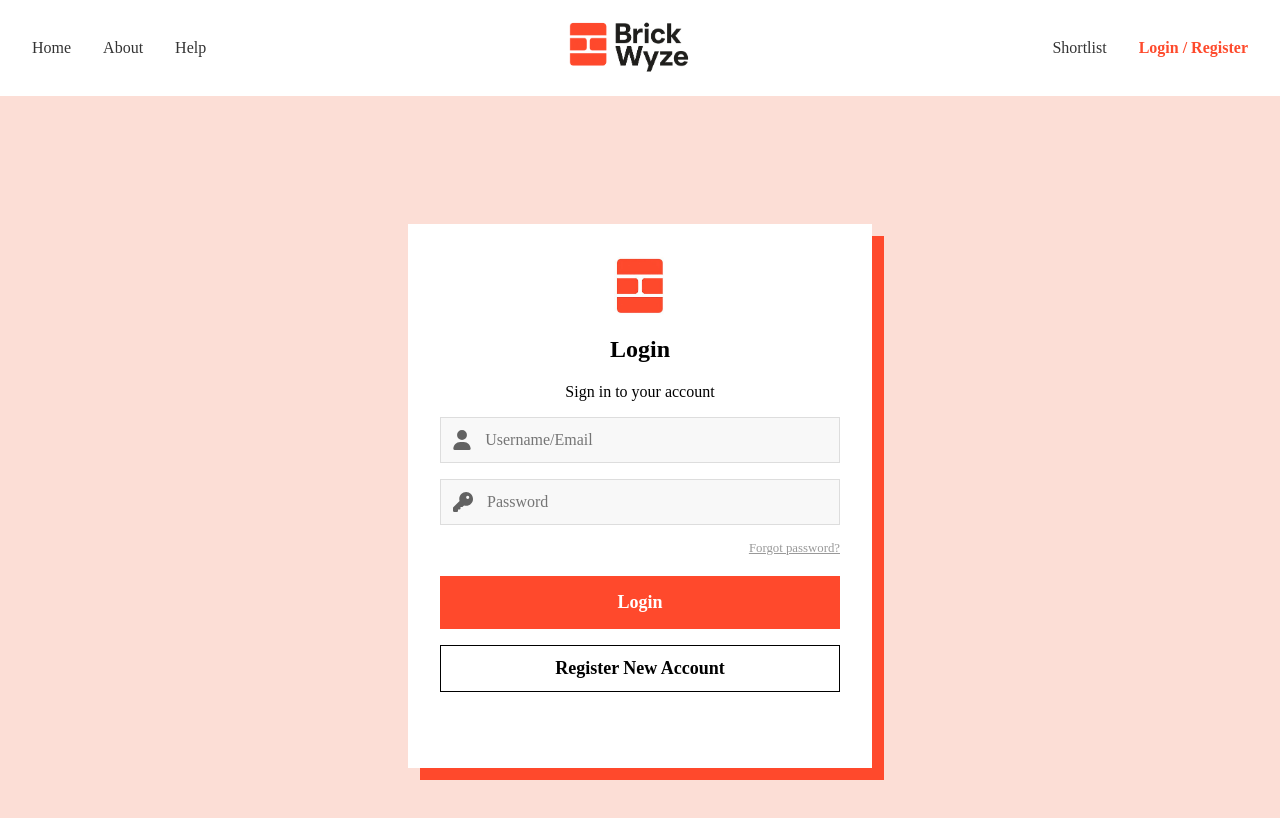
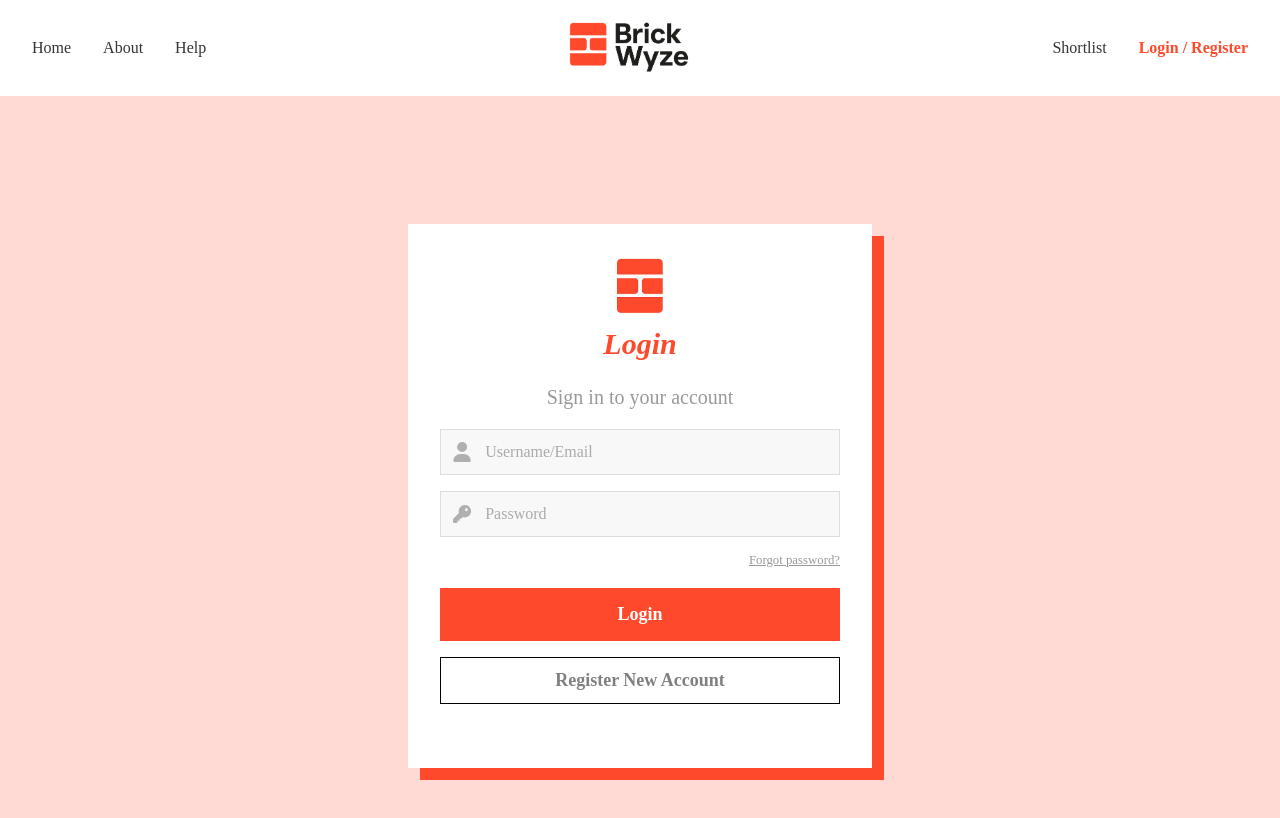
Before and after one commit to Zhuowen-Chen/brickwyze-homepage, a React (Create React App) app: page /login in a window 1280 px wide. Shown: the top 818 px of the page. Built offline with nearby package versions, Linux system fonts and the light colour scheme; a web font is replaced by a local one.

Commit message:
edit login page

```diff
--- a/src/App.css
+++ b/src/App.css
@@ -785,7 +785,7 @@ a {
 
 /* Login */
 .login-page {
-  background-color: #fcded6;
+  background-color: #FFD9D3;
   min-height: 100vh;
   display: flex;
   justify-content: center;
@@ -793,16 +793,19 @@ a {
   font-family: 'Simonetta', serif;
 }
 
-.logo-title {
+.login-title {
   font-family: 'Simonetta', serif;
   font-weight: bold;
+  font-size: 30px;
   font-style: italic;
   color: #FE4A2C;
+  margin-top: -5px;
 }
 
-.logo-subtitle {
+.login-subtitile {
   font-family: 'Simonetta', serif;
-
+  font-size: 20px;
+  color: #999;
 }
 
 .login-card {
@@ -837,6 +840,7 @@ a {
   height: 20px;
   margin-right: 0.75rem;
   opacity: 0.6;
+  fill: #818181;
 }
 
 .input-icon-group input {
@@ -846,6 +850,12 @@ a {
   font-size: 1rem;
   width: 100%;
   font-family: 'Simonetta', serif;
+  color: #818181;
+}
+
+.input-icon-group input::placeholder {
+  color: #aaa;
+  opacity: 1;
 }
 
 .forgot-password {
@@ -879,4 +889,5 @@ a {
   padding: 0.75rem;
   width: 100%;
   background: white;
+  color: #808080;
 }
--- a/src/components/Login.jsx
+++ b/src/components/Login.jsx
@@ -1,7 +1,7 @@
 import React from "react";
 import logo from '../assets/images/logo3.png';
-import username from '../assets/icons/username.svg';
-import password from '../assets/icons/password.svg';
+import { ReactComponent as UsernameIcon } from '../assets/icons/username.svg';
+import { ReactComponent as PasswordIcon } from '../assets/icons/password.svg';
 
 const Login = () => {
   return (
@@ -12,12 +12,12 @@ const Login = () => {
             <p className="login-subtitile">Sign in to your account</p>
             <form className="login-form">
                 <div className="input-icon-group">
-                    <img src={username} alt="Username Icon" className="input-icon" />
+                    <UsernameIcon className="input-icon" />
                     <input type="text" placeholder="Username/Email" />
                 </div>
 
                 <div className="input-icon-group">
-                    <img src={password} alt="Password Icon" className="input-icon" />
+                    <PasswordIcon className="input-icon" />
                     <input type="password" placeholder="Password" />
                 </div>
 
```
